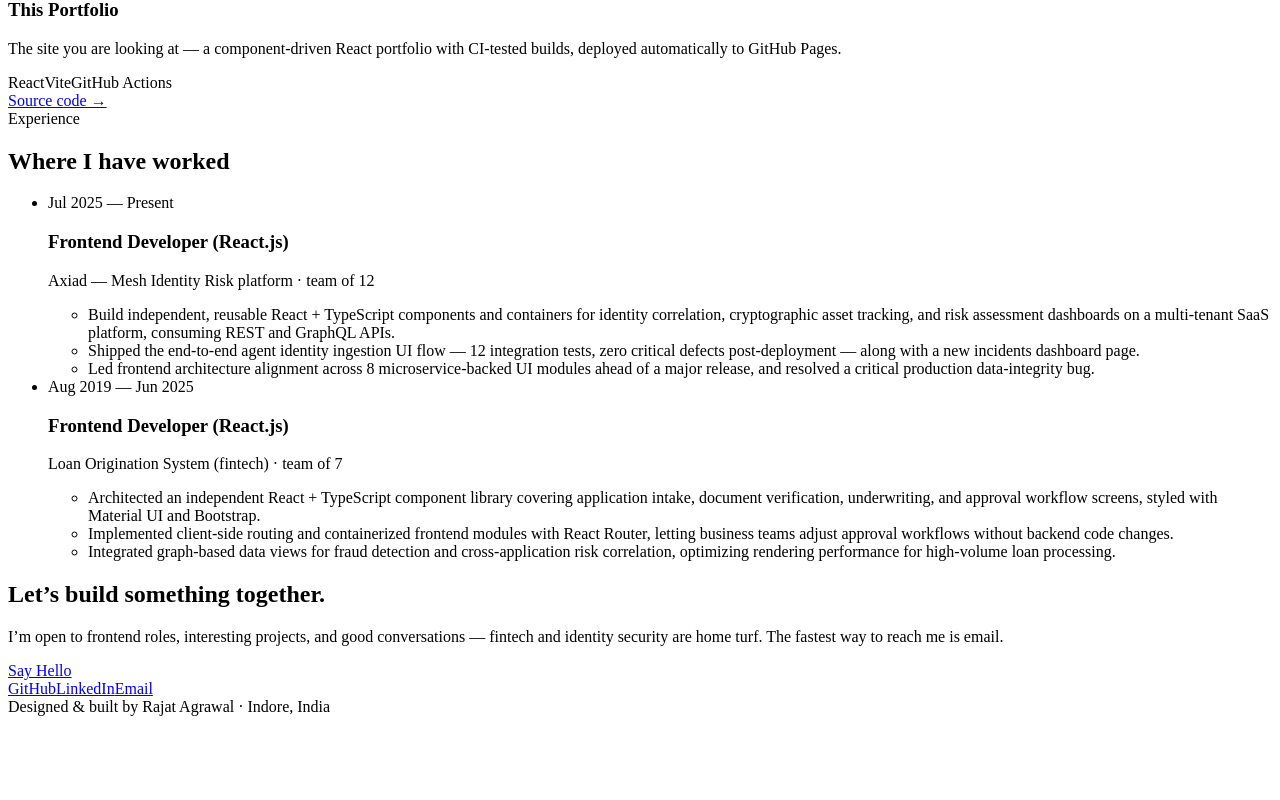
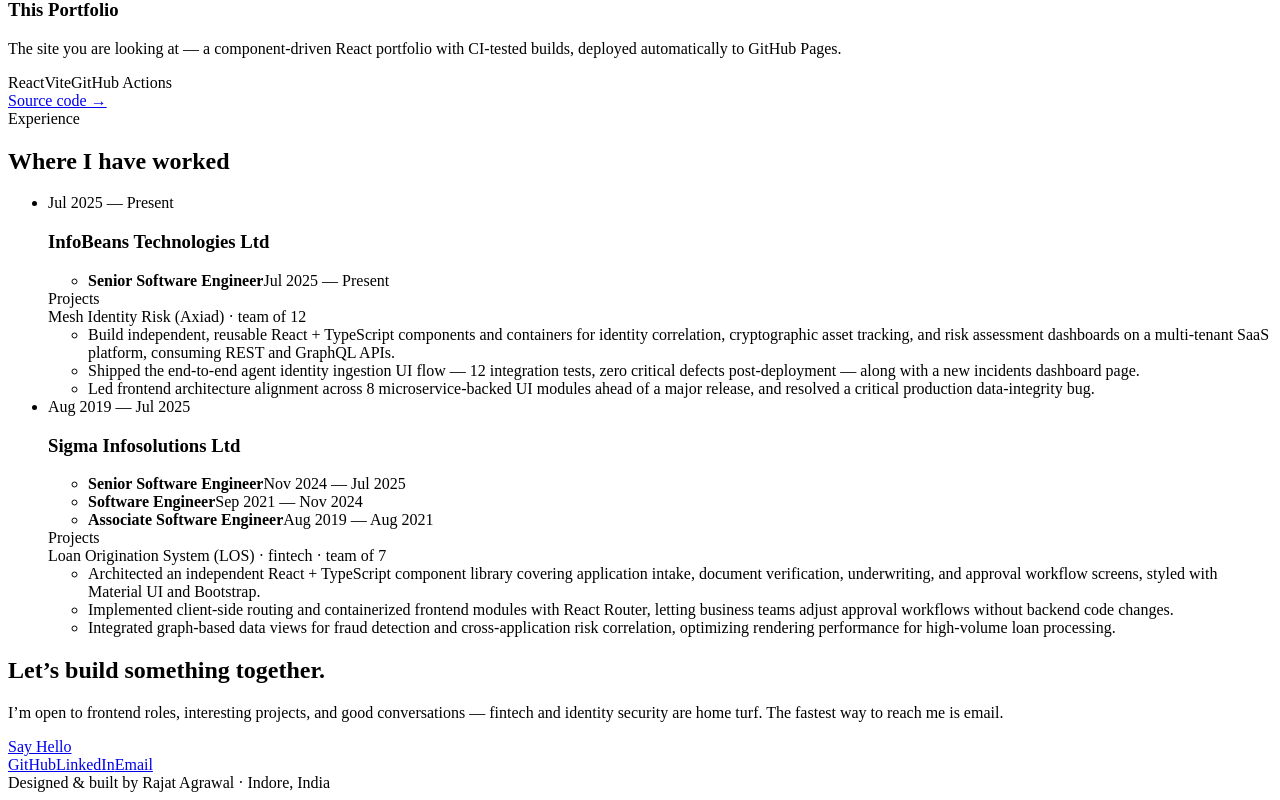
Before and after one commit to rajatagrawal27/rajatagrawal27.github.io, a React (Vite) app: page / in a window 1280 px wide. Shown: the part 2268-3068 px from the top of the page. Before the commit the page ends 2992 px from the top, so only its background shows below. Built offline with nearby package versions, Linux system fonts and the light colour scheme; the HTML template or start-up script is replaced by a standard one.

Commit message:
feat: experience timeline by company with role progression and project pills

```diff
--- a/src/components/TimelineItem.jsx
+++ b/src/components/TimelineItem.jsx
@@ -1,9 +1,28 @@
-export default function TimelineItem({ role, company, period, points }) {
+import SkillBadge from './SkillBadge'
+
+export default function TimelineItem({ company, period, roles, projects, points }) {
   return (
     <li className="timeline-item">
       <span className="timeline-item__period">{period}</span>
-      <h3 className="timeline-item__role">{role}</h3>
-      <p className="timeline-item__company">{company}</p>
+      <h3 className="timeline-item__role">{company}</h3>
+      <ul className="timeline-item__roles">
+        {roles.map(({ title, period: rolePeriod }) => (
+          <li key={title}>
+            <strong>{title}</strong>
+            <span>{rolePeriod}</span>
+          </li>
+        ))}
+      </ul>
+      {projects && projects.length > 0 && (
+        <div className="timeline-item__projects">
+          <span className="timeline-item__projects-label">Projects</span>
+          <div className="badges">
+            {projects.map((p) => (
+              <SkillBadge key={p} label={p} />
+            ))}
+          </div>
+        </div>
+      )}
       <ul className="timeline-item__points">
         {points.map((point) => (
           <li key={point}>{point}</li>
--- a/src/data/content.js
+++ b/src/data/content.js
@@ -99,9 +99,12 @@
 
 export const experience = [
   {
-    role: 'Frontend Developer (React.js)',
-    company: 'Axiad — Mesh Identity Risk platform · team of 12',
+    company: 'InfoBeans Technologies Ltd',
     period: 'Jul 2025 — Present',
+    roles: [
+      { title: 'Senior Software Engineer', period: 'Jul 2025 — Present' },
+    ],
+    projects: ['Mesh Identity Risk (Axiad) · team of 12'],
     points: [
       'Build independent, reusable React + TypeScript components and containers for identity correlation, cryptographic asset tracking, and risk assessment dashboards on a multi-tenant SaaS platform, consuming REST and GraphQL APIs.',
       'Shipped the end-to-end agent identity ingestion UI flow — 12 integration tests, zero critical defects post-deployment — along with a new incidents dashboard page.',
@@ -109,9 +112,14 @@
     ],
   },
   {
-    role: 'Frontend Developer (React.js)',
-    company: 'Loan Origination System (fintech) · team of 7',
-    period: 'Aug 2019 — Jun 2025',
+    company: 'Sigma Infosolutions Ltd',
+    period: 'Aug 2019 — Jul 2025',
+    roles: [
+      { title: 'Senior Software Engineer', period: 'Nov 2024 — Jul 2025' },
+      { title: 'Software Engineer', period: 'Sep 2021 — Nov 2024' },
+      { title: 'Associate Software Engineer', period: 'Aug 2019 — Aug 2021' },
+    ],
+    projects: ['Loan Origination System (LOS) · fintech · team of 7'],
     points: [
       'Architected an independent React + TypeScript component library covering application intake, document verification, underwriting, and approval workflow screens, styled with Material UI and Bootstrap.',
       'Implemented client-side routing and containerized frontend modules with React Router, letting business teams adjust approval workflows without backend code changes.',
--- a/src/styles/global.css
+++ b/src/styles/global.css
@@ -276,7 +276,18 @@
 }
 .timeline-item__period { font-size: 13px; font-weight: 700; color: var(--accent); }
 .timeline-item__role { font-size: 18px; font-weight: 700; margin: 4px 0 2px; }
-.timeline-item__company { color: var(--muted); font-size: 15px; margin-bottom: 10px; }
+.timeline-item__roles { display: grid; gap: 6px; margin: 12px 0 14px; max-width: 480px; }
+.timeline-item__roles li { display: flex; justify-content: space-between; align-items: baseline; gap: 16px; font-size: 14.5px; }
+.timeline-item__roles strong { color: var(--ink); font-weight: 700; }
+.timeline-item__roles span { color: var(--muted); font-size: 13px; white-space: nowrap; }
+.timeline-item__projects { display: flex; align-items: center; flex-wrap: wrap; gap: 10px; margin-bottom: 14px; }
+.timeline-item__projects-label {
+  font-size: 12px;
+  font-weight: 700;
+  letter-spacing: 0.1em;
+  text-transform: uppercase;
+  color: var(--muted);
+}
 .timeline-item__points li { color: var(--muted); font-size: 15px; padding-left: 18px; position: relative; margin-bottom: 6px; }
 .timeline-item__points li::before { content: "—"; position: absolute; left: 0; color: var(--accent); }
 
```
Also changed, not shown: 1 other file (tests, documents, lock files or other folders).
